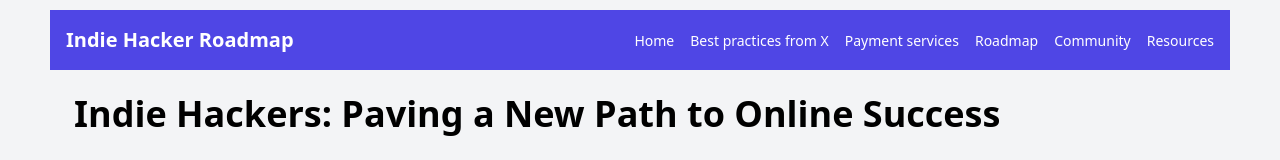
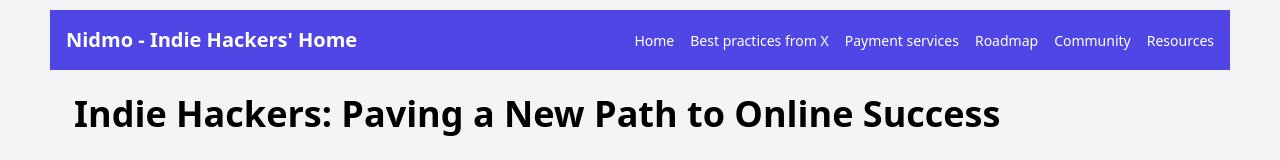
Before and after one commit to romansh/website, a plain HTML site: page index.html in a window 1280 px wide. Shown: the top 160 px of the page. Drawn offline with nearby package versions, Linux system fonts and the light colour scheme.

Commit message:
Update index.html

```diff
--- a/index.html
+++ b/index.html
@@ -23,7 +23,7 @@
     <!-- Navbar -->
   <nav class="mx-auto bg-indigo-600 p-4">
     <div class="container mx-auto flex justify-between items-center">
-      <a href="#" class="text-white text-xl font-bold">Indie Hacker Roadmap</a>
+      <a href="/" class="text-white text-xl font-bold">Nidmo - Indie Hackers' Home</a>
       <ul class="flex space-x-4">
         <li>
           <a href="/" class="text-white hover:text-gray-300">Home</a>
```
